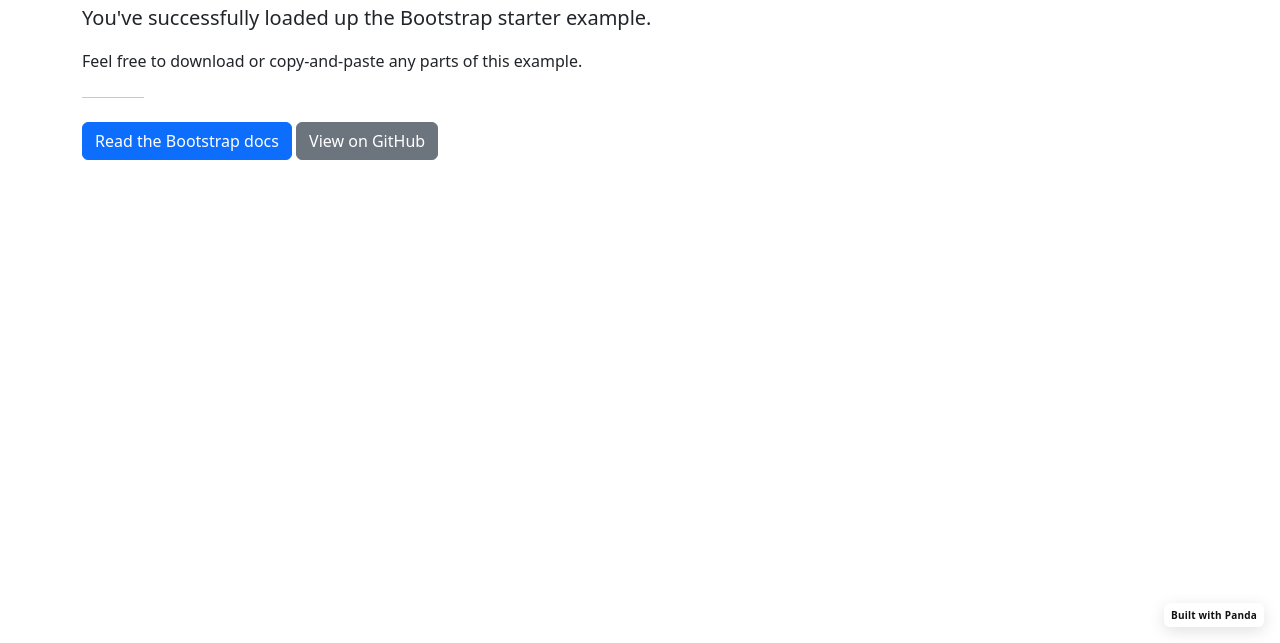
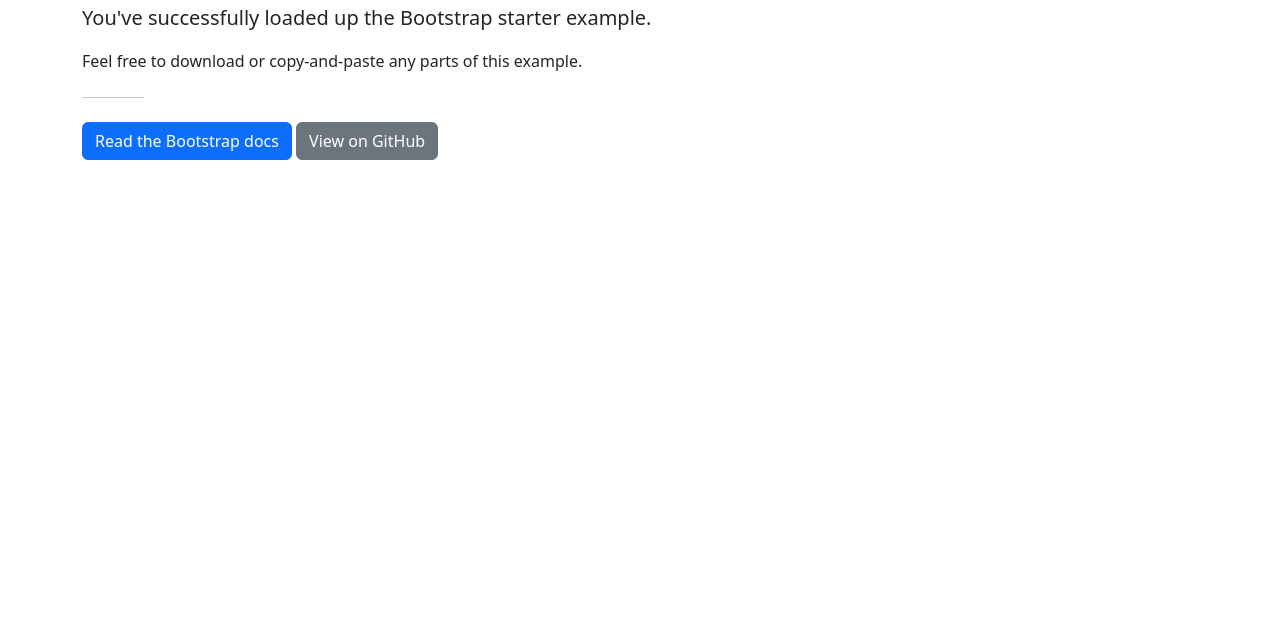
Before and after one commit to chiragbidx/bootstrap-starter-source, a website: page index.html in a window 1280 px wide. Shown: the part 157-800 px from the top of the page. Drawn offline with nearby package versions, Linux system fonts and the light colour scheme; a script that the page names is missing.

Commit message:
Update index.html

```diff
--- a/index.html
+++ b/index.html
@@ -11,38 +11,6 @@
       integrity="sha384-sRIl4kxILFvY47J16cr9ZwB07vP4J8+LH7qKQnuqkuIAvNWLzeN8tE5YBujZqJLB"
       crossorigin="anonymous"
     >
-
-    <style>
-      /* Panda branding badge (Lovable / Bubble style) */
-      .panda-branding {
-        position: fixed;
-        bottom: 16px;
-        right: 16px;
-        width: 100px;
-        height: 24px;
-        background: #ffffff;
-        border-radius: 6px;
-        box-shadow: 0 4px 16px rgba(0, 0, 0, 0.12);
-        display: flex;
-        align-items: center;
-        justify-content: center;
-        z-index: 1050;
-        cursor: pointer;
-        text-decoration: none;
-      }
-
-      .panda-branding span {
-        font-size: 10px;
-        font-weight: 600;
-        color: #111;
-        letter-spacing: 0.2px;
-        white-space: nowrap;
-      }
-
-      .panda-branding:hover {
-        box-shadow: 0 6px 20px rgba(0, 0, 0, 0.16);
-      }
-    </style>
   </head>
 
   <body>
@@ -90,16 +58,22 @@
       </div>
     </div>
 
-    <!-- Panda branding badge -->
-    <a
-      class="panda-branding"
-      href="https://panda.new"
-      target="_blank"
-      rel="noopener noreferrer"
-      title="Built with Panda"
-    >
-      <span>Built with Panda</span>
-    </a>
+<!--
+  PANDA IMAGE SELECTION SCRIPT v1
+  ===============================
+  Captures all image clicks inside the iframe and sends metadata to Bubble via postMessage.
+  Metadata captured: url, width, height, alt
+    ⚠ Do NOT remove or modify this script unless explicitly instructed by the admin.
+-->
+<script src="https://bfwqdadlcyndtaqmqtci.supabase.co/storage/v1/object/public/pandajs/panda-image-selection-v1.js" defer></script>
+
+<!--
+  PANDA BRANDING SCRIPT
+  ====================
+  Handles Panda-specific branding, logos, placeholders, and runtime injection for the iframe/editor.
+    ⚠ Do NOT remove or modify this script unless explicitly instructed by the admin.
+-->
+<script src="https://bfwqdadlcyndtaqmqtci.supabase.co/storage/v1/object/public/pandajs/panda-branding.js" defer></script>
 
     <script
       src="https://cdn.jsdelivr.net/npm/bootstrap@5.3.8/dist/js/bootstrap.bundle.min.js"
```
